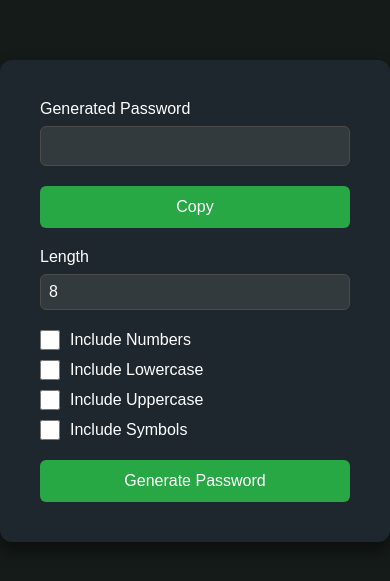
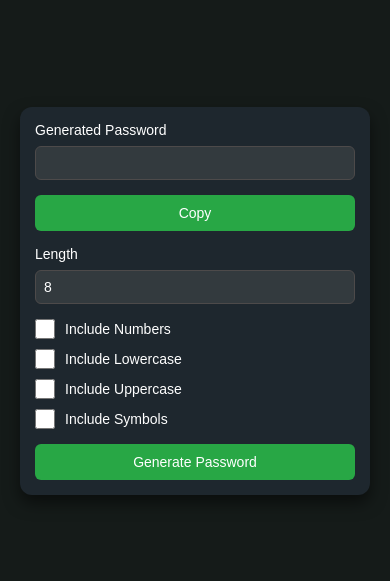
Before and after one commit to juned012/Password-Generator, a plain HTML site: page index.html in a window 390 px wide. Shown: the part 121-702 px from the top of the page. Drawn offline with Linux system fonts and the light colour scheme.

Commit message:
Enhance mobile responsiveness for smaller screens

```diff
--- a/styles.css
+++ b/styles.css
@@ -88,3 +88,27 @@ body {
   cursor: pointer;
   accent-color: #28a745;
 }
+
+@media (max-width: 600px) {
+  .container {
+    width: 350px;
+    padding: 15px;
+    gap: 15px;
+  }
+
+  .input-group label,
+  .checkbox-group label {
+    font-size: 14px;
+  }
+
+  .input-group input[type="text"],
+  .input-group input[type="number"] {
+    font-size: 14px;
+    padding: 8px;
+  }
+
+  .input-group button {
+    padding: 10px;
+    font-size: 14px;
+  }
+}
```
